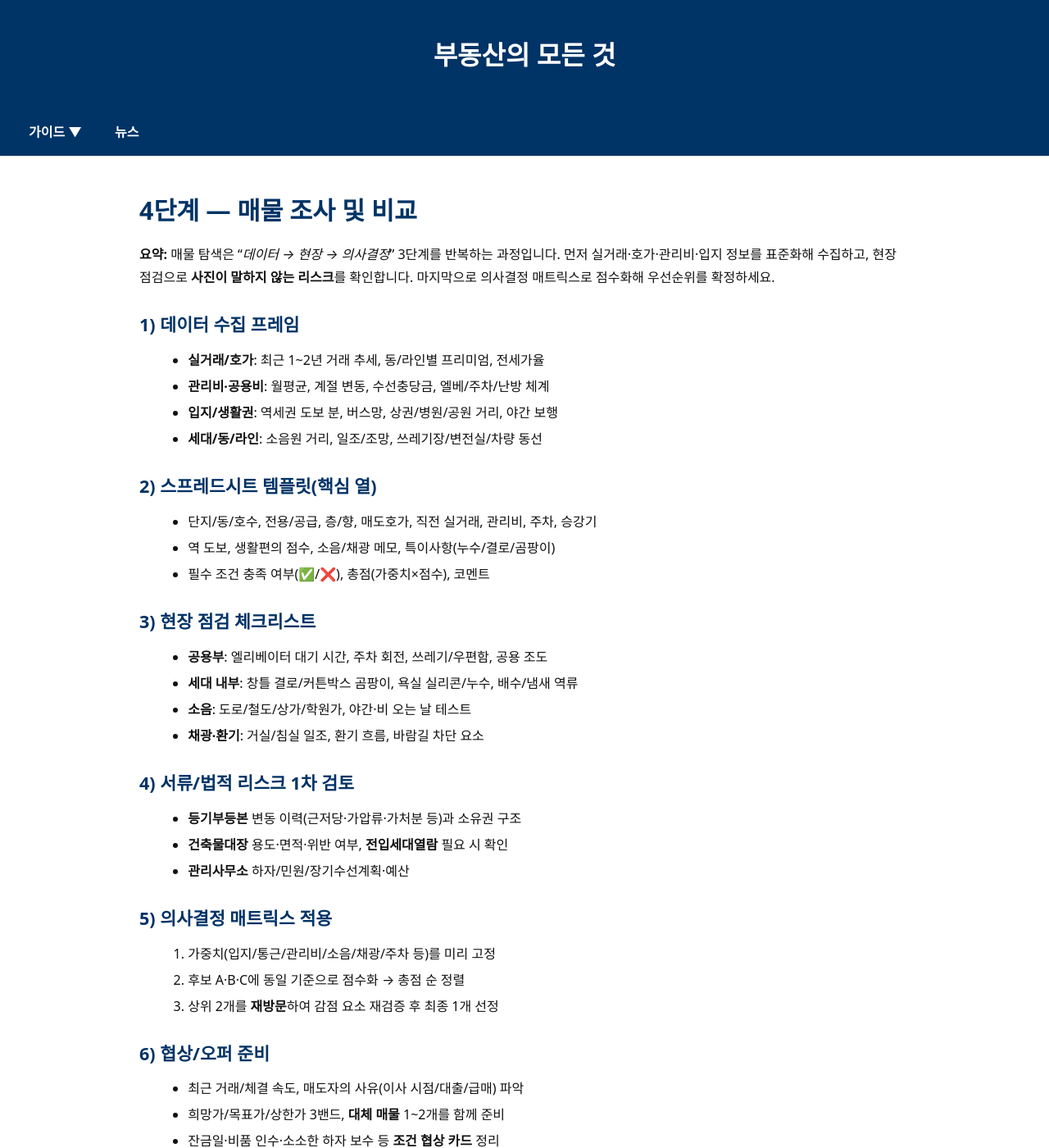
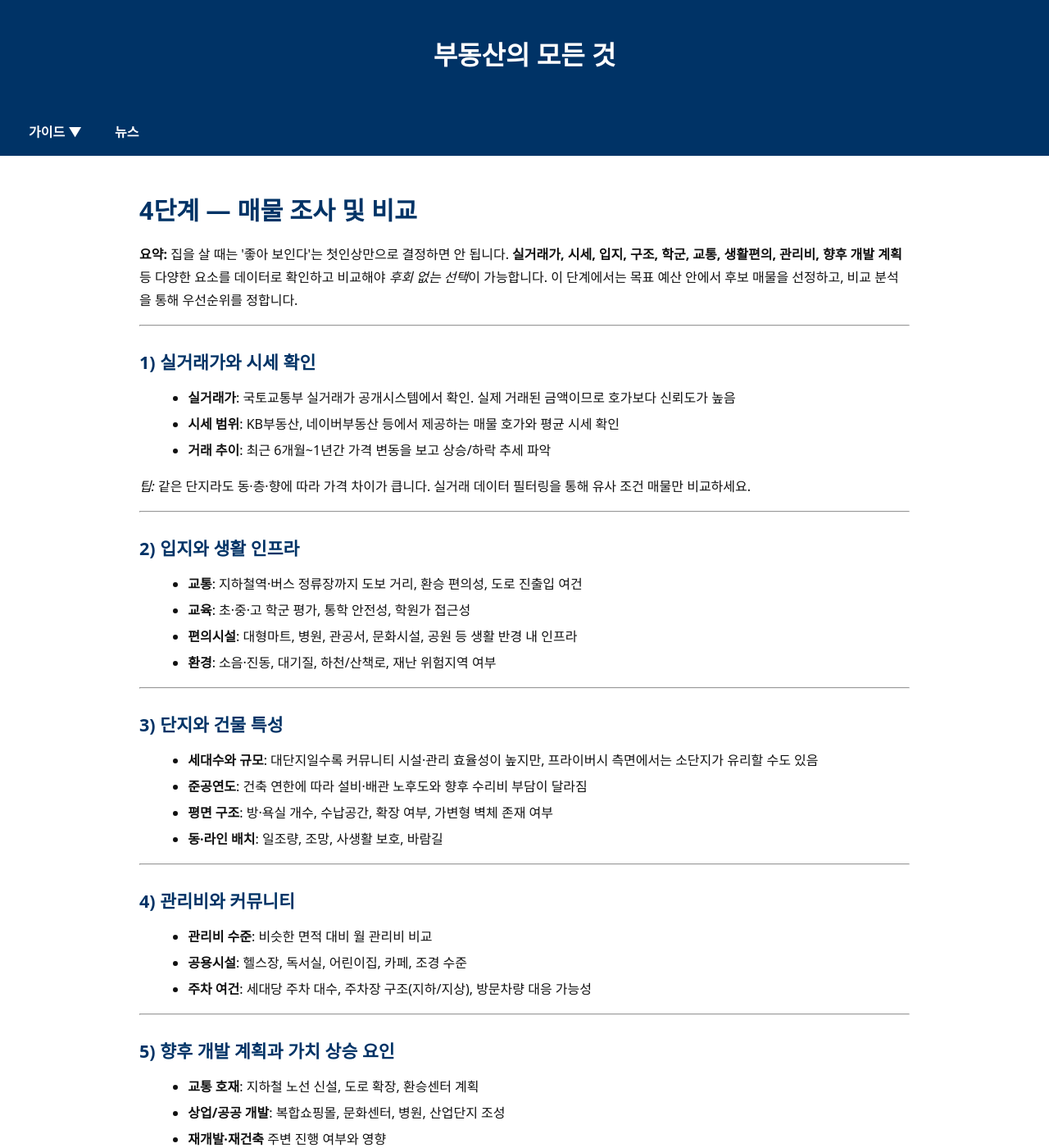
Before and after one commit to kimkisaa/land, a Jekyll site: the page built from guide/4-property-research.md, in a window 1280 px wide and 1400 px high. Shown: the whole window at 82% size. Built offline with Jekyll 4.4.1, drawn with Linux system fonts in a browser that asks for light colours; some of the changed text lies outside the part shown.

Commit message:
Update 4-property-research.md

```diff
--- a/guide/4-property-research.md
+++ b/guide/4-property-research.md
@@ -1,7 +1,7 @@
 ---
 layout: default
 title: 4. 매물 조사 및 비교
-description: 실거래·호가·관리비·입지 데이터를 체계적으로 모으고, 현장 점검과 의사결정 매트릭스로 후보 매물을 비교·정렬하는 방법.
+description: 내 집 마련 4단계 - 실거래가·시세, 입지, 평면, 학군, 교통, 관리비, 향후 개발 호재까지 철저히 조사해 매물 가치를 비교하는 가이드.
 permalink: /guide/4-property-research/
 last_modified_at: 2025-08-11
 ---
@@ -10,64 +10,100 @@ last_modified_at: 2025-08-11
 
 <h1>4단계 — 매물 조사 및 비교</h1>
 
-<p><strong>요약:</strong> 매물 탐색은 “<em>데이터 → 현장 → 의사결정</em>” 3단계를 반복하는 과정입니다. 먼저 실거래·호가·관리비·입지 정보를 표준화해 수집하고, 현장 점검으로 <strong>사진이 말하지 않는 리스크</strong>를 확인합니다. 마지막으로 의사결정 매트릭스로 점수화해 우선순위를 확정하세요.</p>
+<p><strong>요약:</strong> 집을 살 때는 '좋아 보인다'는 첫인상만으로 결정하면 안 됩니다. <strong>실거래가, 시세, 입지, 구조, 학군, 교통, 생활편의, 관리비, 향후 개발 계획</strong> 등 다양한 요소를 데이터로 확인하고 비교해야 <em>후회 없는 선택</em>이 가능합니다. 이 단계에서는 목표 예산 안에서 후보 매물을 선정하고, 비교 분석을 통해 우선순위를 정합니다.</p>
 
-<h2>1) 데이터 수집 프레임</h2>
+<hr>
+
+<h2>1) 실거래가와 시세 확인</h2>
 <ul>
-  <li><strong>실거래/호가</strong>: 최근 1~2년 거래 추세, 동/라인별 프리미엄, 전세가율</li>
-  <li><strong>관리비·공용비</strong>: 월평균, 계절 변동, 수선충당금, 엘베/주차/난방 체계</li>
-  <li><strong>입지/생활권</strong>: 역세권 도보 분, 버스망, 상권/병원/공원 거리, 야간 보행</li>
-  <li><strong>세대/동/라인</strong>: 소음원 거리, 일조/조망, 쓰레기장/변전실/차량 동선</li>
+  <li><strong>실거래가</strong>: 국토교통부 실거래가 공개시스템에서 확인. 실제 거래된 금액이므로 호가보다 신뢰도가 높음</li>
+  <li><strong>시세 범위</strong>: KB부동산, 네이버부동산 등에서 제공하는 매물 호가와 평균 시세 확인</li>
+  <li><strong>거래 추이</strong>: 최근 6개월~1년간 가격 변동을 보고 상승/하락 추세 파악</li>
+</ul>
+<p><em>팁:</em> 같은 단지라도 동·층·향에 따라 가격 차이가 큽니다. 실거래 데이터 필터링을 통해 유사 조건 매물만 비교하세요.</p>
+
+<hr>
+
+<h2>2) 입지와 생활 인프라</h2>
+<ul>
+  <li><strong>교통</strong>: 지하철역·버스 정류장까지 도보 거리, 환승 편의성, 도로 진출입 여건</li>
+  <li><strong>교육</strong>: 초·중·고 학군 평가, 통학 안전성, 학원가 접근성</li>
+  <li><strong>편의시설</strong>: 대형마트, 병원, 관공서, 문화시설, 공원 등 생활 반경 내 인프라</li>
+  <li><strong>환경</strong>: 소음·진동, 대기질, 하천/산책로, 재난 위험지역 여부</li>
 </ul>
 
-<h2>2) 스프레드시트 템플릿(핵심 열)</h2>
+<hr>
+
+<h2>3) 단지와 건물 특성</h2>
 <ul>
-  <li>단지/동/호수, 전용/공급, 층/향, 매도호가, 직전 실거래, 관리비, 주차, 승강기</li>
-  <li>역 도보, 생활편의 점수, 소음/채광 메모, 특이사항(누수/결로/곰팡이)</li>
-  <li>필수 조건 충족 여부(✅/❌), 총점(가중치×점수), 코멘트</li>
+  <li><strong>세대수와 규모</strong>: 대단지일수록 커뮤니티 시설·관리 효율성이 높지만, 프라이버시 측면에서는 소단지가 유리할 수도 있음</li>
+  <li><strong>준공연도</strong>: 건축 연한에 따라 설비·배관 노후도와 향후 수리비 부담이 달라짐</li>
+  <li><strong>평면 구조</strong>: 방·욕실 개수, 수납공간, 확장 여부, 가변형 벽체 존재 여부</li>
+  <li><strong>동·라인 배치</strong>: 일조량, 조망, 사생활 보호, 바람길</li>
 </ul>
 
-<h2>3) 현장 점검 체크리스트</h2>
+<hr>
+
+<h2>4) 관리비와 커뮤니티</h2>
 <ul>
-  <li><strong>공용부</strong>: 엘리베이터 대기 시간, 주차 회전, 쓰레기/우편함, 공용 조도</li>
-  <li><strong>세대 내부</strong>: 창틀 결로/커튼박스 곰팡이, 욕실 실리콘/누수, 배수/냄새 역류</li>
-  <li><strong>소음</strong>: 도로/철도/상가/학원가, 야간·비 오는 날 테스트</li>
-  <li><strong>채광·환기</strong>: 거실/침실 일조, 환기 흐름, 바람길 차단 요소</li>
+  <li><strong>관리비 수준</strong>: 비슷한 면적 대비 월 관리비 비교</li>
+  <li><strong>공용시설</strong>: 헬스장, 독서실, 어린이집, 카페, 조경 수준</li>
+  <li><strong>주차 여건</strong>: 세대당 주차 대수, 주차장 구조(지하/지상), 방문차량 대응 가능성</li>
 </ul>
 
-<h2>4) 서류/법적 리스크 1차 검토</h2>
+<hr>
+
+<h2>5) 향후 개발 계획과 가치 상승 요인</h2>
 <ul>
-  <li><strong>등기부등본</strong> 변동 이력(근저당·가압류·가처분 등)과 소유권 구조</li>
-  <li><strong>건축물대장</strong> 용도·면적·위반 여부, <strong>전입세대열람</strong> 필요 시 확인</li>
-  <li><strong>관리사무소</strong> 하자/민원/장기수선계획·예산</li>
+  <li><strong>교통 호재</strong>: 지하철 노선 신설, 도로 확장, 환승센터 계획</li>
+  <li><strong>상업/공공 개발</strong>: 복합쇼핑몰, 문화센터, 병원, 산업단지 조성</li>
+  <li><strong>재개발·재건축</strong> 주변 진행 여부와 영향</li>
+</ul>
+<p><em>주의:</em> 개발 계획은 공식 자료(지자체, 국토부, 시공사 발표 등)로 확인해야 하며, 단순 루머나 홍보 문구에 의존하면 위험합니다.</p>
+
+<hr>
+
+<h2>6) 후보 매물 비교 방법</h2>
+<ol>
+  <li><strong>조건 표 작성</strong>: 가격, 면적, 층, 준공연도, 관리비, 학군, 교통편, 편의시설을 한 표에 정리</li>
+  <li><strong>가중치 부여</strong>: 본인에게 중요한 요소(예: 교통 30%, 학군 25%, 가격 20% 등)에 점수 반영</li>
+  <li><strong>총점 순위화</strong>: 감정이 아닌 데이터로 우선순위를 결정</li>
+</ol>
+
+<hr>
+
+<h2>7) 리스크 체크리스트</h2>
+<ul>
+  <li>등기부등본 확인: 근저당·압류·가압류 여부</li>
+  <li>재산세·관리비 체납 여부</li>
+  <li>하자 이력, 주민 민원 여부</li>
+  <li>법적 제한: 토지이용계획확인서로 용도·규제 확인</li>
 </ul>
 
-<h2>5) 의사결정 매트릭스 적용</h2>
-<ol>
-  <li>가중치(입지/통근/관리비/소음/채광/주차 등)를 미리 고정</li>
-  <li>후보 A·B·C에 동일 기준으로 점수화 → 총점 순 정렬</li>
-  <li>상위 2개를 <strong>재방문</strong>하여 감점 요소 재검증 후 최종 1개 선정</li>
-</ol>
+<hr>
 
-<h2>6) 협상/오퍼 준비</h2>
+<h2>8) 체크리스트</h2>
 <ul>
-  <li>최근 거래/체결 속도, 매도자의 사유(이사 시점/대출/급매) 파악</li>
-  <li>희망가/목표가/상한가 3밴드, <strong>대체 매물</strong> 1~2개를 함께 준비</li>
-  <li>잔금일·비품 인수·소소한 하자 보수 등 <strong>조건 협상 카드</strong> 정리</li>
+  <li>[ ] 실거래가·시세 확인 완료</li>
+  <li>[ ] 교통·학군·편의시설 조사</li>
+  <li>[ ] 평면·준공연도·동향·일조 분석</li>
+  <li>[ ] 관리비·커뮤니티 시설 비교</li>
+  <li>[ ] 개발 호재 및 리스크 확인</li>
+  <li>[ ] 비교표 작성 및 순위 결정</li>
 </ul>
 
-<h2>체크리스트</h2>
-<ul>
-  <li>[ ] 표준 템플릿으로 후보 매물 5~10개 데이터 수집</li>
-  <li>[ ] 1차 방문 후 감점 사유 텍스트 기록(사진만 금지)</li>
-  <li>[ ] 서류/법적 리스크 1차 검토 완료</li>
-  <li>[ ] 재방문 2개, 최종 후보 1개 선정</li>
-</ul>
+<hr>
 
 <h2>FAQ</h2>
-<p><strong>Q. 사진이 좋아 보이면 방문해야 하나요?</strong> 사진은 필터가 많습니다. <strong>소음·채광·환기·관리 상태</strong>는 반드시 현장에서 확인하세요.</p>
-<p><strong>Q. 급매만 노려야 할까요?</strong> 급매는 이유가 있습니다. 구조적·법적 리스크가 가격 메리트를 상회하는지 따져 보세요.</p>
+<p><strong>Q. 호재가 많으면 무조건 투자 가치가 높나요?</strong><br>
+A. 호재는 실제 실현 가능성과 시기를 함께 봐야 합니다. 계획만 있고 지연되는 경우, 기대 수익이 크게 줄 수 있습니다.</p>
 
-<p><a class="btn primary" href="{{ '/guide/5-contract-process/' | relative_url }}">다음 단계 → 5. 계약 진행</a>
-   <a class="btn" href="{{ '/guide/3-subscription-check/' | relative_url }}">← 이전 단계: 청약 여부 확인</a></p>
+<p><strong>Q. 실거래가보다 호가가 높을 때는 어떻게 해야 하나요?</strong><br>
+A. 실거래가와 차이가 큰 경우, 협상 여지가 높을 수 있습니다. 다만 최근 급등 지역은 호가가 곧 시세로 반영될 수 있으니 시장 흐름을 함께 판단해야 합니다.</p>
+
+<p>
+<a class="btn primary" href="{{ '/guide/5-purchase-negotiation/' | relative_url }}">다음 단계 → 5. 매수 협상 및 계약</a>
+<a class="btn" href="{{ '/guide/3-subscription-check/' | relative_url }}">← 이전 단계: 청약 여부 확인</a>
+</p>
+
 </section>
```
